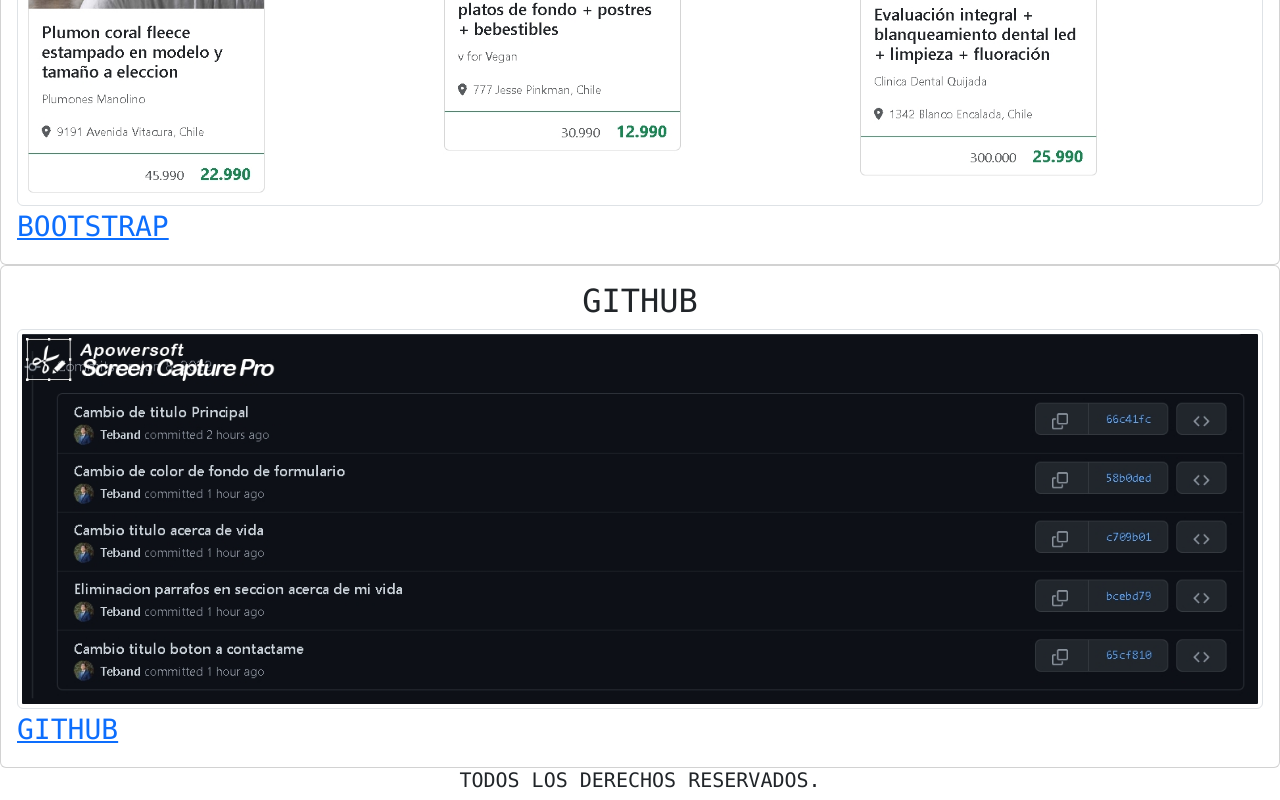
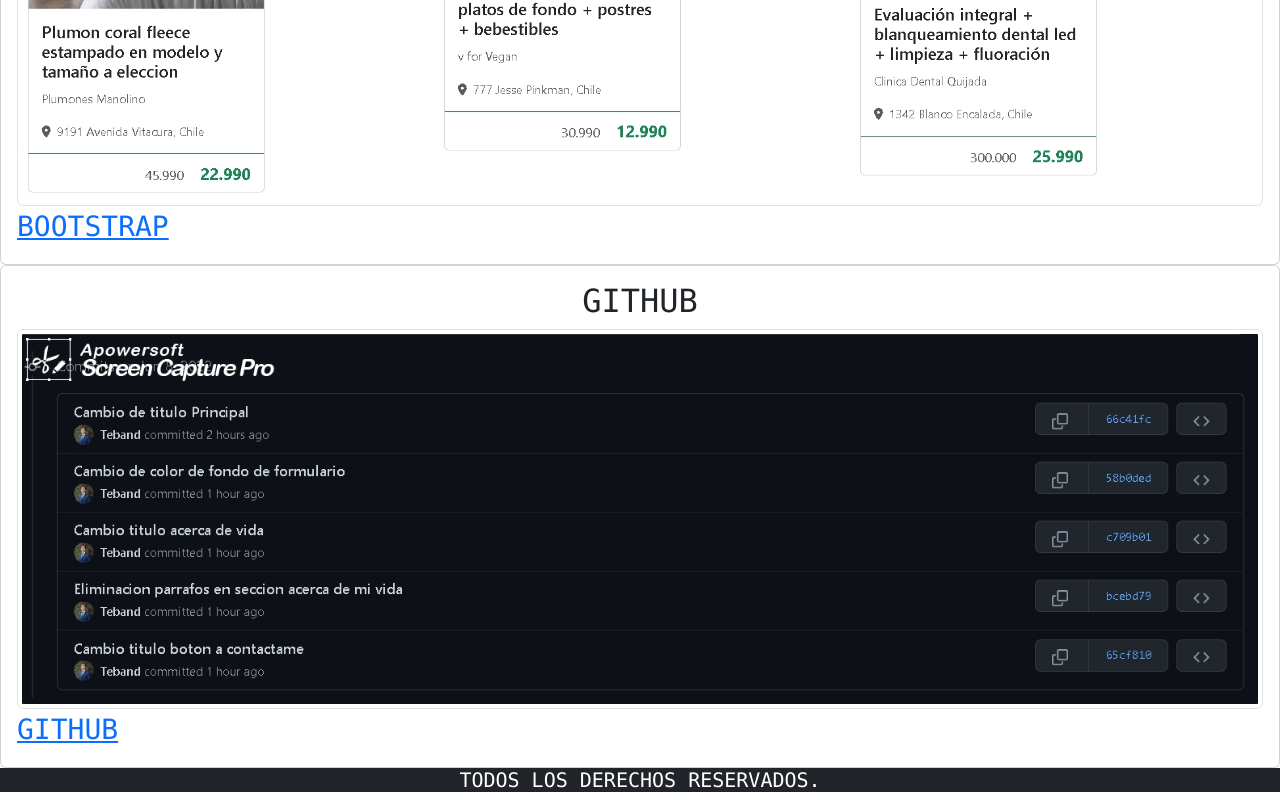
Before and after one commit to danicandia/teband.github.io, a plain HTML site: page index.html in a window 1280 px wide. Shown: the part 2159-2959 px from the top of the page. Drawn offline with nearby package versions, Linux system fonts and the light colour scheme.

Commit message:
Modifico footer fondo negro

```diff
--- a/index.html
+++ b/index.html
@@ -50,6 +50,6 @@
     </section>
 </body>
 <footer>
-    <h1 class="fs-5 text-uppercase text-center font-monospace">Todos los derechos reservados.</h1>
+    <h1 class="fs-5 text-uppercase text-center font-monospace bg-dark text-white">Todos los derechos reservados.</h1>
 </footer>
 </html>
```
